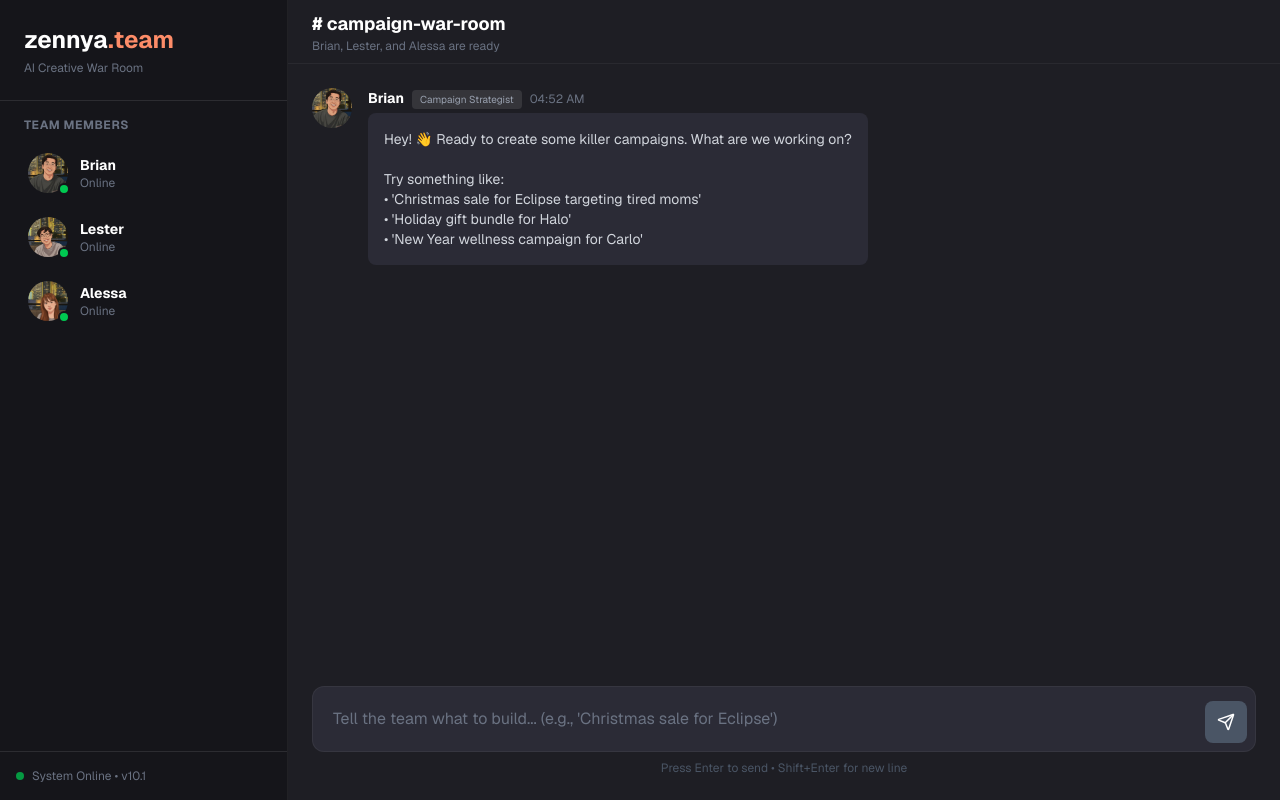
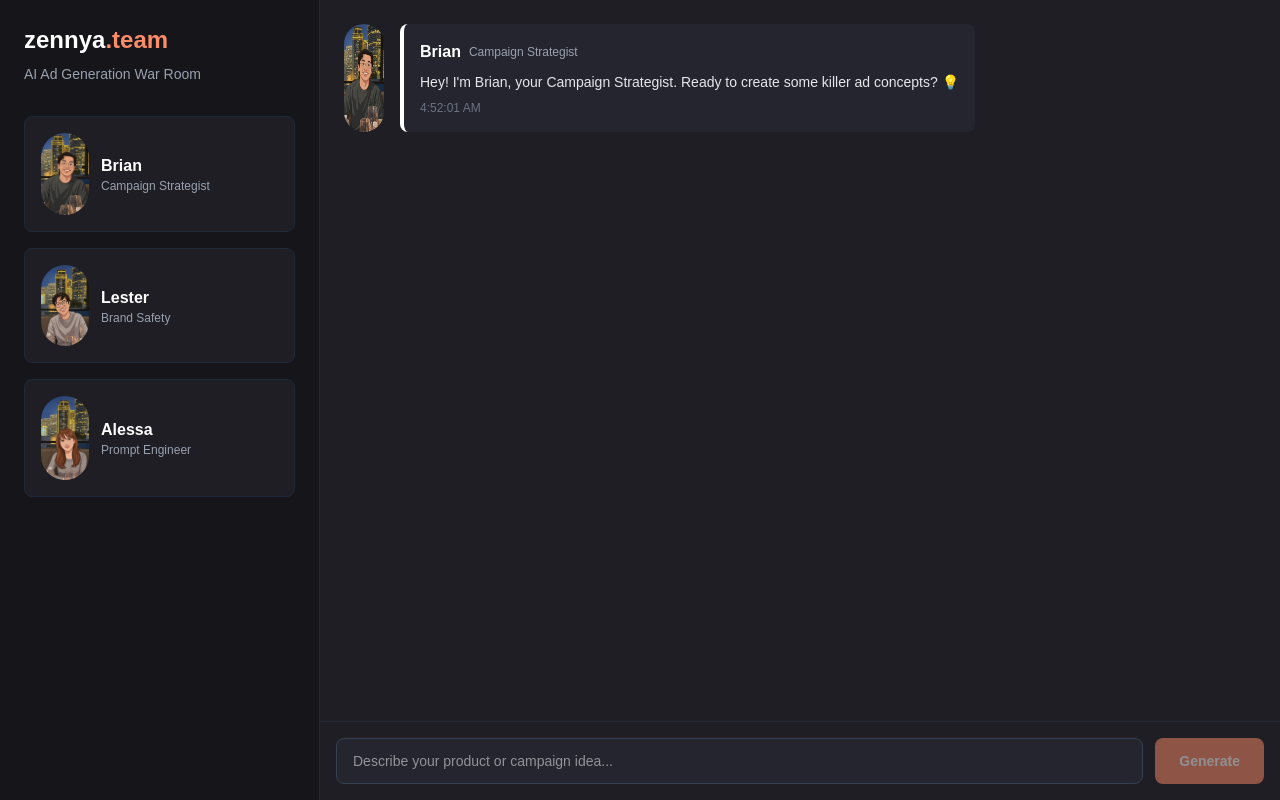
Before and after one commit to Nick199x/zennya-pipeline, a Next.js app: page /chat in a window 1280 px wide. Built offline with nearby package versions, Linux system fonts and the light colour scheme.

Commit message:
Fix TypeScript errors in chat interface

```diff
--- a/app/chat/page.tsx
+++ b/app/chat/page.tsx
@@ -1,434 +1,320 @@
 'use client';
 
-import React, { useState, useEffect, useRef } from 'react';
-import { Send, Sparkles, ShieldCheck, Wand2, Copy, Check, User, Loader } from 'lucide-react';
+import { useState, useRef, useEffect } from 'react';
 import Image from 'next/image';
 
-// AGENT CONFIGURATION WITH AVATARS
-const AGENTS = {
-  USER: {
-    name: 'You',
-    color: 'bg-gray-900',
-    icon: User,
-    avatar: null
-  },
+type AgentName = 'BRIAN' | 'LESTER' | 'ALESSA';
+
+interface Message {
+  id: number;
+  sender: AgentName | 'USER';
+  text: string;
+  timestamp: Date;
+}
+
+interface AgentConfig {
+  name: string;
+  avatar: string;
+  status: string;
+  color: string;
+}
+
+const AGENTS: Record<AgentName, AgentConfig> = {
   BRIAN: {
     name: 'Brian',
-    role: 'Campaign Strategist',
+    avatar: '/images/team/brian-avatar.jpg',
+    status: 'Campaign Strategist',
     color: 'bg-blue-600',
-    icon: Sparkles,
-    avatar: '/images/team/brian-avatar.jpg'
   },
   LESTER: {
     name: 'Lester',
-    role: 'Brand Guardian',
+    avatar: '/images/team/lester-avatar.jpg',
+    status: 'Brand Safety',
     color: 'bg-green-600',
-    icon: ShieldCheck,
-    avatar: '/images/team/lester-avatar.jpg'
   },
   ALESSA: {
     name: 'Alessa',
-    role: 'Asset Specialist',
+    avatar: '/images/team/alessa-avatar.jpg',
+    status: 'Prompt Engineer',
     color: 'bg-purple-600',
-    icon: Wand2,
-    avatar: '/images/team/alessa-avatar.jpg'
-  }
+  },
 };
 
-type Message = {
-  id: string;
-  sender: 'USER' | 'BRIAN' | 'LESTER' | 'ALESSA';
-  content: string;
-  type: 'text' | 'concept' | 'evaluation' | 'prompts';
-  timestamp: string;
-};
-
-export default function ChatInterface() {
-  const [input, setInput] = useState('');
+export default function ChatPage() {
   const [messages, setMessages] = useState<Message[]>([
     {
-      id: '1',
+      id: 1,
       sender: 'BRIAN',
-      content: "Hey! 👋 Ready to create some killer campaigns. What are we working on?\n\nTry something like:\n• 'Christmas sale for Eclipse targeting tired moms'\n• 'Holiday gift bundle for Halo'\n• 'New Year wellness campaign for Carlo'",
-      type: 'text',
-      timestamp: new Date().toLocaleTimeString([], { hour: '2-digit', minute: '2-digit' })
-    }
+      text: "Hey! I'm Brian, your Campaign Strategist. Ready to create some killer ad concepts? 💡",
+      timestamp: new Date(),
+    },
   ]);
-  const [isTyping, setIsTyping] = useState<string | null>(null);
-  const [copiedText, setCopiedText] = useState<string | null>(null);
+  const [inputText, setInputText] = useState('');
+  const [isGenerating, setIsGenerating] = useState(false);
+  const [activeAgent, setActiveAgent] = useState<AgentName | null>(null);
   const messagesEndRef = useRef<HTMLDivElement>(null);
 
-  useEffect(() => {
+  const scrollToBottom = () => {
     messagesEndRef.current?.scrollIntoView({ behavior: 'smooth' });
-  }, [messages, isTyping]);
-
-  const copyToClipboard = (text: string, id: string) => {
-    navigator.clipboard.writeText(text);
-    setCopiedText(id);
-    setTimeout(() => setCopiedText(null), 2000);
   };
 
-  const handleSend = async () => {
-    if (!input.trim()) return;
+  useEffect(() => {
+    scrollToBottom();
+  }, [messages]);
 
-    // Parse user input
-    const campaignType = input.toLowerCase().includes('christmas') || input.toLowerCase().includes('holiday')
-      ? 'SEASONAL (Holiday)'
-      : 'EVERGREEN (Growth Mode)';
+  const addMessage = (sender: AgentName | 'USER', text: string) => {
+    setMessages((prev) => [
+      ...prev,
+      {
+        id: prev.length + 1,
+        sender,
+        text,
+        timestamp: new Date(),
+      },
+    ]);
+  };
 
-    const avatar = input.toLowerCase().includes('mom')
-      ? 'Sophia (Ambiance)'
-      : 'Carlo (Busy Pro)';
+  const handleGenerate = async () => {
+    if (!inputText.trim()) return;
 
-    const product = input.toLowerCase().includes('halo')
-      ? 'Halo (Portable)'
-      : 'Eclipse 2.0 (Flagship)';
-
-    // Add user message
-    const userMsg: Message = {
-      id: Date.now().toString(),
-      sender: 'USER',
-      content: input,
-      type: 'text',
-      timestamp: new Date().toLocaleTimeString([], { hour: '2-digit', minute: '2-digit' })
-    };
-    setMessages(prev => [...prev, userMsg]);
-    setInput('');
-
-    // BRIAN STARTS THINKING
-    setIsTyping('BRIAN');
+    const userMessage = inputText;
+    addMessage('USER', userMessage);
+    setInputText('');
+    setIsGenerating(true);
 
     try {
-      // Call Agent 1 (Brian - Ideation)
+      // BRIAN generates concepts
+      setActiveAgent('BRIAN');
+      await new Promise((r) => setTimeout(r, 1000));
+
       const agent1Response = await fetch('/api/agent1', {
         method: 'POST',
         headers: { 'Content-Type': 'application/json' },
-        body: JSON.stringify({ campaignType, avatar, product, format: '9:16' })
+        body: JSON.stringify({
+          campaignType: 'Double Digit Sale',
+          avatar: 'Busy Urban Professionals',
+          product: userMessage,
+        }),
       });
 
-      if (!agent1Response.ok) throw new Error('Brian failed to respond');
       const agent1Data = await agent1Response.json();
+      addMessage('BRIAN', agent1Data.result);
 
-      const brianMsg: Message = {
-        id: (Date.now() + 1).toString(),
-        sender: 'BRIAN',
-        content: agent1Data.result,
-        type: 'concept',
-        timestamp: new Date().toLocaleTimeString([], { hour: '2-digit', minute: '2-digit' })
-      };
-      setMessages(prev => [...prev, brianMsg]);
-
-      // LESTER STARTS EVALUATING
-      setIsTyping('LESTER');
+      // LESTER evaluates
+      setActiveAgent('LESTER');
+      await new Promise((r) => setTimeout(r, 1500));
 
       const agent3Response = await fetch('/api/agent3', {
         method: 'POST',
         headers: { 'Content-Type': 'application/json' },
-        body: JSON.stringify({ concepts: agent1Data.result })
+        body: JSON.stringify({ concepts: agent1Data.result }),
       });
 
-      if (!agent3Response.ok) throw new Error('Lester failed to respond');
       const agent3Data = await agent3Response.json();
+      addMessage('LESTER', agent3Data.result);
 
-      const lesterMsg: Message = {
-        id: (Date.now() + 2).toString(),
-        sender: 'LESTER',
-        content: agent3Data.result,
-        type: 'evaluation',
-        timestamp: new Date().toLocaleTimeString([], { hour: '2-digit', minute: '2-digit' })
-      };
-      setMessages(prev => [...prev, lesterMsg]);
-
-      // ALESSA STARTS GENERATING
-      setIsTyping('ALESSA');
+      // ALESSA creates prompts
+      setActiveAgent('ALESSA');
+      await new Promise((r) => setTimeout(r, 1500));
 
       const agent2Response = await fetch('/api/agent2', {
         method: 'POST',
         headers: { 'Content-Type': 'application/json' },
-        body: JSON.stringify({ concept: agent1Data.result, format: '9:16' })
+        body: JSON.stringify({ concept: agent1Data.result }),
       });
 
-      if (!agent2Response.ok) throw new Error('Alessa failed to respond');
       const agent2Data = await agent2Response.json();
-
-      const alessaMsg: Message = {
-        id: (Date.now() + 3).toString(),
-        sender: 'ALESSA',
-        content: agent2Data.result,
-        type: 'prompts',
-        timestamp: new Date().toLocaleTimeString([], { hour: '2-digit', minute: '2-digit' })
-      };
-      setMessages(prev => [...prev, alessaMsg]);
-
-    } catch (error: any) {
-      const errorMsg: Message = {
-        id: Date.now().toString(),
-        sender: 'BRIAN',
-        content: `Oops! Something went wrong: ${error.message}`,
-        type: 'text',
-        timestamp: new Date().toLocaleTimeString([], { hour: '2-digit', minute: '2-digit' })
-      };
-      setMessages(prev => [...prev, errorMsg]);
+      addMessage('ALESSA', agent2Data.result);
+    } catch (error) {
+      addMessage('BRIAN', '❌ Something went wrong. Please try again!');
     } finally {
-      setIsTyping(null);
+      setIsGenerating(false);
+      setActiveAgent(null);
     }
   };
 
+  const copyToClipboard = (text: string) => {
+    navigator.clipboard.writeText(text);
+  };
+
+  const parsePrompts = (text: string) => {
+    const positiveMatch = text.match(/✨\s*POSITIVE PROMPT[:\s]*([\s\S]*?)(?=🚫|$)/i);
+    const negativeMatch = text.match(/🚫\s*NEGATIVE PROMPT[:\s]*([\s\S]*?)$/i);
+
+    return {
+      positive: positiveMatch ? positiveMatch[1].trim() : null,
+      negative: negativeMatch ? negativeMatch[1].trim() : null,
+    };
+  };
+
   return (
-    <div className="flex h-screen bg-[#1e1e24] text-white font-sans overflow-hidden">
-
-      {/* SIDEBAR */}
-      <aside className="w-72 bg-[#15151a] border-r border-white/5 flex flex-col">
-        <div className="p-6 border-b border-white/10">
-          <h1 className="text-2xl font-bold text-white mb-1">zennya<span className="text-[#fd8c68]">.team</span></h1>
-          <p className="text-xs text-gray-500">AI Creative War Room</p>
+    <div className="flex h-screen bg-[#1e1e24] text-white">
+      {/* Sidebar */}
+      <div className="w-80 bg-[#15151a] border-r border-gray-800 p-6">
+        <div className="mb-8">
+          <h1 className="text-2xl font-bold mb-2">
+            zennya<span className="text-[#fd8c68]">.team</span>
+          </h1>
+          <p className="text-sm text-gray-400">AI Ad Generation War Room</p>
         </div>
 
-        <div className="flex-1 p-4 space-y-6">
-          <div>
-            <h3 className="text-xs font-bold text-gray-500 uppercase tracking-wider mb-3 px-2">Team Members</h3>
-            <AgentCard agent={AGENTS.BRIAN} status="Online" isTyping={isTyping === 'BRIAN'} />
-            <AgentCard agent={AGENTS.LESTER} status="Online" isTyping={isTyping === 'LESTER'} />
-            <AgentCard agent={AGENTS.ALESSA} status="Online" isTyping={isTyping === 'ALESSA'} />
-          </div>
+        <div className="space-y-4">
+          {(Object.keys(AGENTS) as AgentName[]).map((key) => {
+            const agent = AGENTS[key];
+            const isActive = activeAgent === key;
+
+            return (
+              <div
+                key={key}
+                className={`p-4 rounded-lg border transition-all ${
+                  isActive
+                    ? 'border-[#fd8c68] bg-[#fd8c68]/10'
+                    : 'border-gray-800 bg-[#1e1e24]'
+                }`}
+              >
+                <div className="flex items-center gap-3">
+                  <div className="relative">
+                    <Image
+                      src={agent.avatar}
+                      alt={agent.name}
+                      width={48}
+                      height={48}
+                      className="rounded-full"
+                    />
+                    {isActive && (
+                      <div className="absolute -top-1 -right-1">
+                        <div className="relative">
+                          <div className="w-4 h-4 bg-[#fd8c68] rounded-full animate-ping absolute"></div>
+                          <div className="w-4 h-4 bg-[#fd8c68] rounded-full relative"></div>
+                        </div>
+                      </div>
+                    )}
+                  </div>
+                  <div>
+                    <h3 className="font-semibold">{agent.name}</h3>
+                    <p className="text-xs text-gray-400">{agent.status}</p>
+                    {isActive && (
+                      <p className="text-xs text-[#fd8c68] mt-1">Typing...</p>
+                    )}
+                  </div>
+                </div>
+              </div>
+            );
+          })}
         </div>
+      </div>
 
-        <div className="p-4 border-t border-white/10 text-xs text-gray-500">
-          <div className="flex items-center gap-2">
-            <div className="w-2 h-2 bg-green-500 rounded-full animate-pulse"></div>
-            System Online • v10.1
-          </div>
-        </div>
-      </aside>
+      {/* Chat Area */}
+      <div className="flex-1 flex flex-col">
+        {/* Messages */}
+        <div className="flex-1 overflow-y-auto p-6 space-y-6">
+          {messages.map((message) => {
+            const isUser = message.sender === 'USER';
+            const agent = !isUser ? AGENTS[message.sender as AgentName] : null;
+            const { positive, negative } = message.sender === 'ALESSA' ? parsePrompts(message.text) : { positive: null, negative: null };
 
-      {/* MAIN CHAT */}
-      <main className="flex-1 flex flex-col">
+            return (
+              <div
+                key={message.id}
+                className={`flex gap-4 ${isUser ? 'justify-end' : 'justify-start'}`}
+              >
+                {!isUser && agent && (
+                  <Image
+                    src={agent.avatar}
+                    alt={agent.name}
+                    width={40}
+                    height={40}
+                    className="rounded-full"
+                  />
+                )}
 
-        {/* HEADER */}
-        <header className="h-16 border-b border-white/5 flex items-center justify-between px-6 bg-[#1e1e24]">
-          <div>
-            <h2 className="font-bold text-lg"># campaign-war-room</h2>
-            <p className="text-xs text-gray-500">Brian, Lester, and Alessa are ready</p>
-          </div>
-        </header>
+                <div className={`max-w-2xl ${isUser ? 'bg-gray-700' : 'bg-[#252530]'} rounded-lg p-4 border-l-4 ${
+                  !isUser && agent ? `border-${agent.color.replace('bg-', '')}` : 'border-gray-600'
+                }`}>
+                  {!isUser && agent && (
+                    <div className="flex items-center gap-2 mb-2">
+                      <span className="font-semibold">{agent.name}</span>
+                      <span className="text-xs text-gray-400">{agent.status}</span>
+                    </div>
+                  )}
 
-        {/* MESSAGES */}
-        <div className="flex-1 overflow-y-auto p-6 space-y-6">
-          {messages.map((msg) => (
-            <MessageBubble
-              key={msg.id}
-              message={msg}
-              onCopy={copyToClipboard}
-              copiedText={copiedText}
-            />
-          ))}
+                  <div className="text-sm text-gray-200 whitespace-pre-wrap">{message.text}</div>
 
-          {isTyping && (
-            <div className="flex items-start gap-4">
-              <AgentAvatar agent={AGENTS[isTyping as keyof typeof AGENTS]} isTyping={true} />
-              <div className="animate-pulse">
-                <span className="text-sm font-bold">{AGENTS[isTyping as keyof typeof AGENTS].name}</span>
-                <p className="text-xs text-gray-500">is thinking...</p>
+                  {positive && (
+                    <div className="mt-4 space-y-3">
+                      <div className="bg-green-900/20 border border-green-700 rounded p-3">
+                        <div className="flex justify-between items-center mb-2">
+                          <span className="text-xs font-semibold text-green-400">✨ POSITIVE PROMPT</span>
+                          <button
+                            onClick={() => copyToClipboard(positive)}
+                            className="text-xs text-green-400 hover:text-green-300"
+                          >
+                            Copy
+                          </button>
+                        </div>
+                        <p className="text-xs text-gray-300">{positive}</p>
+                      </div>
+
+                      {negative && (
+                        <div className="bg-red-900/20 border border-red-700 rounded p-3">
+                          <div className="flex justify-between items-center mb-2">
+                            <span className="text-xs font-semibold text-red-400">🚫 NEGATIVE PROMPT</span>
+                            <button
+                              onClick={() => copyToClipboard(negative)}
+                              className="text-xs text-red-400 hover:text-red-300"
+                            >
+                              Copy
+                            </button>
+                          </div>
+                          <p className="text-xs text-gray-300">{negative}</p>
+                        </div>
+                      )}
+                    </div>
+                  )}
+
+                  <div className="text-xs text-gray-500 mt-2">
+                    {message.timestamp.toLocaleTimeString()}
+                  </div>
+                </div>
+
+                {isUser && (
+                  <div className="w-10 h-10 rounded-full bg-gray-700 flex items-center justify-center font-semibold">
+                    U
+                  </div>
+                )}
               </div>
-            </div>
-          )}
-
+            );
+          })}
           <div ref={messagesEndRef} />
         </div>
 
-        {/* INPUT */}
-        <div className="p-6 bg-[#1e1e24]">
-          <div className="bg-[#2b2b36] rounded-xl p-2 flex items-end gap-2 border border-white/5">
-            <textarea
-              value={input}
-              onChange={(e) => setInput(e.target.value)}
+        {/* Input */}
+        <div className="border-t border-gray-800 p-4">
+          <div className="flex gap-3">
+            <input
+              type="text"
+              value={inputText}
+              onChange={(e) => setInputText(e.target.value)}
               onKeyDown={(e) => {
                 if (e.key === 'Enter' && !e.shiftKey) {
                   e.preventDefault();
-                  handleSend();
+                  handleGenerate();
                 }
               }}
-              placeholder="Tell the team what to build... (e.g., 'Christmas sale for Eclipse')"
-              className="flex-1 bg-transparent text-white placeholder-gray-500 p-3 max-h-32 focus:outline-none resize-none"
-              rows={1}
+              placeholder="Describe your product or campaign idea..."
+              disabled={isGenerating}
+              className="flex-1 bg-[#252530] border border-gray-700 rounded-lg px-4 py-3 text-sm focus:outline-none focus:border-[#fd8c68] disabled:opacity-50"
             />
             <button
-              onClick={handleSend}
-              disabled={!input.trim()}
-              className="p-3 bg-[#fd8c68] hover:bg-[#e67a56] disabled:bg-gray-600 disabled:cursor-not-allowed text-white rounded-lg transition-colors"
+              onClick={handleGenerate}
+              disabled={isGenerating || !inputText.trim()}
+              className="bg-[#fd8c68] hover:bg-[#fd8c68]/90 disabled:opacity-50 disabled:cursor-not-allowed px-6 py-3 rounded-lg font-semibold text-sm transition-all"
             >
-              <Send size={18} />
+              {isGenerating ? 'Generating...' : 'Generate'}
             </button>
           </div>
-          <p className="text-center mt-2 text-xs text-gray-600">Press Enter to send • Shift+Enter for new line</p>
         </div>
-
-      </main>
-    </div>
-  );
-}
-
-// AGENT AVATAR COMPONENT
-function AgentAvatar({ agent, isTyping }: any) {
-  if (agent.avatar && agent.avatar !== null) {
-    return (
-      <div className={`relative w-10 h-10 rounded-full overflow-hidden flex-shrink-0 ${isTyping ? 'ring-2 ring-white/50 animate-pulse' : ''}`}>
-        <Image
-          src={agent.avatar}
-          alt={agent.name}
-          fill
-          className="object-cover"
-        />
-      </div>
-    );
-  }
-
-  return (
-    <div className={`w-10 h-10 rounded-full flex-shrink-0 flex items-center justify-center ${agent.color} ${isTyping ? 'animate-pulse' : ''}`}>
-      {React.createElement(agent.icon, { size: 20 })}
-    </div>
-  );
-}
-
-// MESSAGE BUBBLE COMPONENT
-function MessageBubble({ message, onCopy, copiedText }: any) {
-  const isUser = message.sender === 'USER';
-  const agent = AGENTS[message.sender];
-
-  // Parse prompts if type is 'prompts'
-  const parsePrompts = () => {
-    if (message.type !== 'prompts') return null;
-
-    const positiveMatches = message.content.match(/✨\s*POSITIVE PROMPT:?\s*([\s\S]*?)(?=🚫|$)/gi);
-    const negativeMatches = message.content.match(/🚫\s*NEGATIVE PROMPT:?\s*([\s\S]*?)(?=✨|$)/gi);
-
-    const prompts = [];
-    const maxLength = Math.max(positiveMatches?.length || 0, negativeMatches?.length || 0);
-
-    for (let i = 0; i < maxLength; i++) {
-      prompts.push({
-        positive: positiveMatches?.[i]?.replace(/✨\s*POSITIVE PROMPT:?\s*/i, '').trim() || '',
-        negative: negativeMatches?.[i]?.replace(/🚫\s*NEGATIVE PROMPT:?\s*/i, '').trim() || ''
-      });
-    }
-
-    return prompts.length > 0 ? prompts : null;
-  };
-
-  const parsedPrompts = parsePrompts();
-
-  return (
-    <div className={`flex items-start gap-4 ${isUser ? 'flex-row-reverse' : ''}`}>
-
-      {/* AVATAR */}
-      <AgentAvatar agent={agent} isTyping={false} />
-
-      {/* CONTENT */}
-      <div className={`flex flex-col max-w-[75%] ${isUser ? 'items-end' : 'items-start'}`}>
-
-        {/* HEADER */}
-        <div className="flex items-baseline gap-2 mb-1">
-          <span className="font-bold text-sm">{agent.name}</span>
-          {!isUser && <span className="text-[10px] bg-white/10 px-2 py-0.5 rounded text-gray-400">{agent.role}</span>}
-          <span className="text-xs text-gray-500">{message.timestamp}</span>
-        </div>
-
-        {/* MESSAGE CONTENT */}
-        {message.type === 'text' && (
-          <div className="bg-[#2b2b36] p-4 rounded-lg text-sm text-gray-300 whitespace-pre-wrap">
-            {message.content}
-          </div>
-        )}
-
-        {message.type === 'concept' && (
-          <div className="bg-[#2b2b36] border-l-4 border-blue-500 p-5 rounded-lg w-full">
-            <div className="flex items-center gap-2 mb-3 text-blue-400 text-xs font-bold uppercase">
-              <Sparkles size={14} /> Campaign Concepts
-            </div>
-            <pre className="text-sm text-gray-300 whitespace-pre-wrap font-sans">{message.content}</pre>
-          </div>
-        )}
-
-        {message.type === 'evaluation' && (
-          <div className="bg-[#2b2b36] border-l-4 border-green-500 p-5 rounded-lg w-full">
-            <div className="flex items-center gap-2 mb-3 text-green-400 text-xs font-bold uppercase">
-              <ShieldCheck size={14} /> Brand Safety Audit
-            </div>
-            <pre className="text-sm text-gray-300 whitespace-pre-wrap font-sans">{message.content}</pre>
-          </div>
-        )}
-
-        {message.type === 'prompts' && parsedPrompts && (
-          <div className="space-y-4 w-full">
-            {parsedPrompts.map((prompt: any, idx: number) => (
-              <div key={idx} className="bg-[#2b2b36] border border-purple-500/30 rounded-lg p-4">
-                <h4 className="text-xs font-bold text-purple-400 uppercase mb-3 flex items-center gap-2">
-                  <Wand2 size={12} /> Prompt {idx + 1}
-                </h4>
-
-                {/* POSITIVE */}
-                <div className="mb-4">
-                  <div className="flex justify-between items-center mb-2">
-                    <span className="text-xs font-bold text-green-400">✨ Positive Prompt</span>
-                    <button
-                      onClick={() => onCopy(prompt.positive, `pos-${idx}`)}
-                      className="flex items-center gap-1 px-2 py-1 bg-green-600 hover:bg-green-700 text-white rounded text-xs font-bold transition-colors"
-                    >
-                      {copiedText === `pos-${idx}` ? <><Check size={12} /> Copied</> : <><Copy size={12} /> Copy</>}
-                    </button>
-                  </div>
-                  <p className="text-xs text-gray-300 bg-green-900/20 p-3 rounded border border-green-500/20">
-                    {prompt.positive}
-                  </p>
-                </div>
-
-                {/* NEGATIVE */}
-                <div>
-                  <div className="flex justify-between items-center mb-2">
-                    <span className="text-xs font-bold text-red-400">🚫 Negative Prompt</span>
-                    <button
-                      onClick={() => onCopy(prompt.negative, `neg-${idx}`)}
-                      className="flex items-center gap-1 px-2 py-1 bg-red-600 hover:bg-red-700 text-white rounded text-xs font-bold transition-colors"
-                    >
-                      {copiedText === `neg-${idx}` ? <><Check size={12} /> Copied</> : <><Copy size={12} /> Copy</>}
-                    </button>
-                  </div>
-                  <p className="text-xs text-gray-300 bg-red-900/20 p-3 rounded border border-red-500/20">
-                    {prompt.negative}
-                  </p>
-                </div>
-              </div>
-            ))}
-          </div>
-        )}
-
-        {/* FALLBACK FOR PROMPTS WITHOUT PARSING */}
-        {message.type === 'prompts' && !parsedPrompts && (
-          <div className="bg-[#2b2b36] border-l-4 border-purple-500 p-5 rounded-lg w-full">
-            <div className="flex items-center gap-2 mb-3 text-purple-400 text-xs font-bold uppercase">
-              <Wand2 size={14} /> Image Prompts
-            </div>
-            <pre className="text-sm text-gray-300 whitespace-pre-wrap font-sans">{message.content}</pre>
-          </div>
-        )}
-
       </div>
     </div>
   );
 }
-
-// AGENT CARD COMPONENT FOR SIDEBAR
-function AgentCard({ agent, status, isTyping }: any) {
-  return (
-    <div className={`flex items-center gap-3 px-3 py-2 rounded-lg hover:bg-white/5 transition-colors mb-2 ${isTyping ? 'bg-white/5' : ''}`}>
-      <div className="relative">
-        <AgentAvatar agent={agent} isTyping={isTyping} />
-        <div className={`absolute -bottom-0.5 -right-0.5 w-3 h-3 border-2 border-[#15151a] rounded-full ${isTyping ? 'bg-yellow-500 animate-pulse' : 'bg-green-500'}`}></div>
-      </div>
-      <div>
-        <p className="text-sm font-bold text-white">{agent.name}</p>
-        <p className="text-xs text-gray-500">{isTyping ? 'Thinking...' : status}</p>
-      </div>
-    </div>
-  );
-}
```
